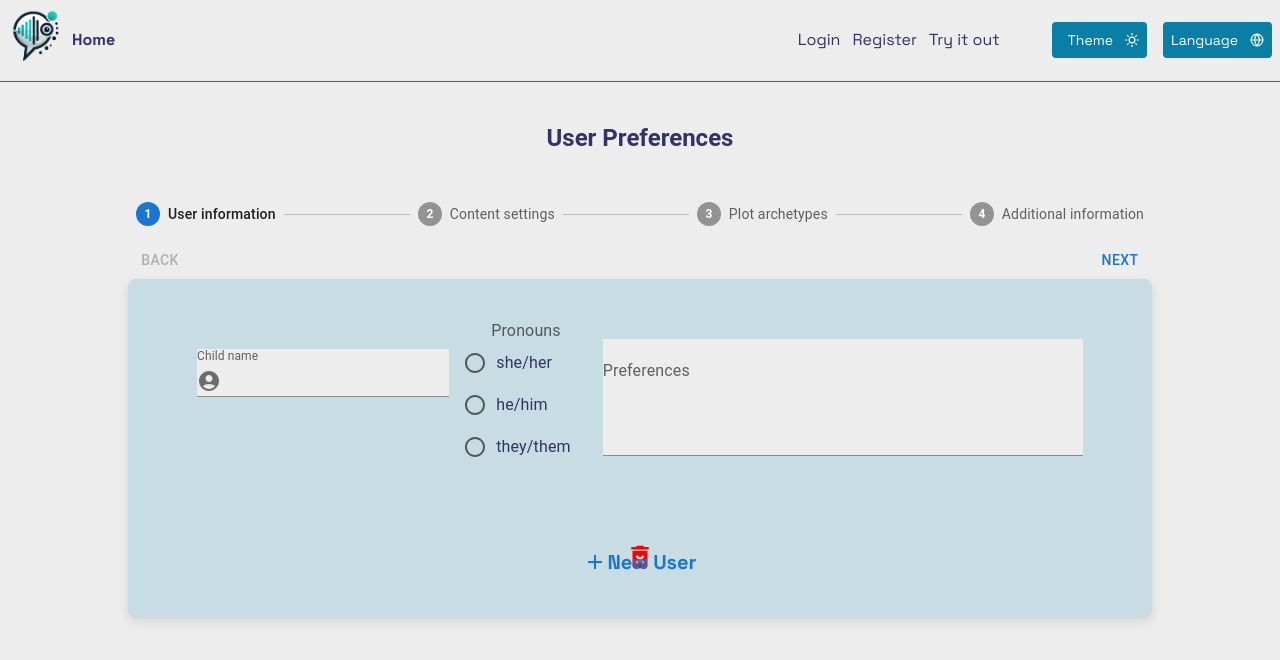
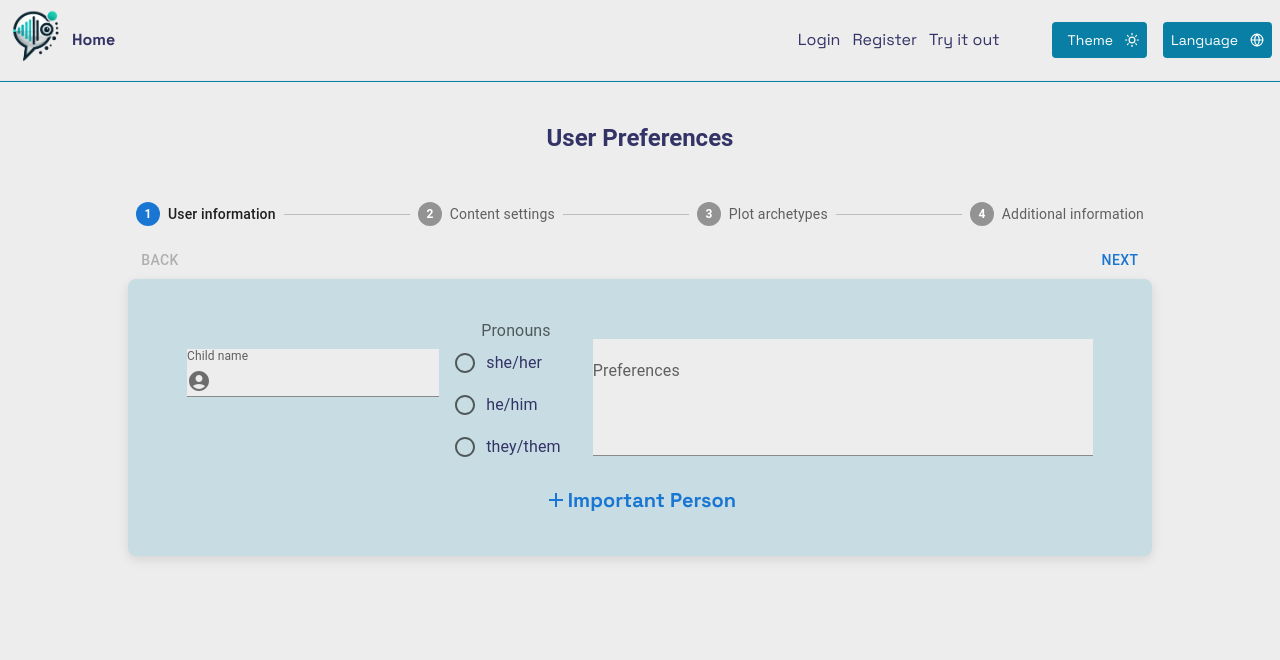
Before and after one commit to Irishumanoid/EdTech_App, a Next.js app: page /en/home in a window 1280 px wide. Shown: the top 660 px of the page. Built offline with nearby package versions, Linux system fonts and the light colour scheme.

Commit message:
more pleasing home page info enter ui

```diff
--- a/src/app/[locale]/components/CheckboxGrid.tsx
+++ b/src/app/[locale]/components/CheckboxGrid.tsx
@@ -5,8 +5,8 @@ import { addPlot, removePlot } from '../../store/features/userStorySlice';
 import { useState } from 'react';
 
 interface CheckboxGridProps {
-    numCols: number,
-    entries: string[],
+    numCols: number;
+    entries: string[];
 }
 
 export const CheckboxGrid = ({ numCols, entries }: CheckboxGridProps) => {
--- a/src/app/[locale]/components/ChildInfo.tsx
+++ b/src/app/[locale]/components/ChildInfo.tsx
@@ -16,10 +16,11 @@ import { IconButton } from '@mui/material';
 
 interface ChildInfoProps {
     index: number;
+    isMain: boolean;
     onDelete: (index: number) => void;
 }
 
-export const ChildInfo = ({ index, onDelete }: ChildInfoProps) => {
+export const ChildInfo = ({ index, isMain, onDelete }: ChildInfoProps) => {
     const [name, setName] = useState('');
     const [pronoun, setPronoun] = useState('');
     const [prefs, setPrefs] = useState('');
@@ -42,11 +43,11 @@ export const ChildInfo = ({ index, onDelete }: ChildInfoProps) => {
     }
 
     return (
-        <div>
+        <Box paddingLeft={isMain ? 0 : 8}>
             <Box sx={{ '& > :not(style)': { m: 1 } }} id={`child-info-${index}`}>
                 <TextField
                     id="input-with-icon-textfield"
-                    label={index === 0 ? "Child name" : `Friend ${index} name`}
+                    label={index === 0 ? "Child name" : `Person ${index} name`}
                     sx={{ position: 'relative', top: '30px', backgroundColor: 'var(--background)' }}
                     slotProps={{
                     input: {
@@ -77,13 +78,14 @@ export const ChildInfo = ({ index, onDelete }: ChildInfoProps) => {
                     variant="standard"
                     onChange={(e) => setPrefs(e.target.value)}
                     sx = {{
-                        width:'50%',
+                        width:'500px',
                         position: 'relative',
                         top: '20px',
                         backgroundColor: 'var(--background)',
                         textEmphasisColor: 'var(--button-text)',
                     }}
                 />
+                {!isMain &&
                     <IconButton
                         color="primary"
                         aria-label="delete"
@@ -91,7 +93,8 @@ export const ChildInfo = ({ index, onDelete }: ChildInfoProps) => {
                         sx={{position: 'relative', top: '50px'}}>
                             <DeleteForeverIcon sx={{color: 'red', fontSize: 30}}/>
                     </IconButton>
+                }
             </Box>
-        </div>
+        </Box>
     );
 }
--- a/src/app/[locale]/home/page.tsx
+++ b/src/app/[locale]/home/page.tsx
@@ -23,7 +23,7 @@ const minChoices = [1, 2, 5, 10];
 export default function Home() {
     const dispatch = useAppDispatch();
     const user = useAppSelector((state) => state.user);
-    const [inputList, setInputList] = useState([<ChildInfo index={0} key={0} onDelete={() => userDelete(0)}/>]);
+    const [inputList, setInputList] = useState([<ChildInfo index={0} key={0} isMain={true} onDelete={() => userDelete(0)}/>]);
     const [minsStates, setMinsStates] = useState(new Map(Array.from(minChoices).map(choice => [choice, false])));
     const [ageRange, setAgeRange] = useState([0, 18]);
     const [isAudio, setIsAudio] = useState(false);
@@ -56,7 +56,7 @@ export default function Home() {
         const newIndex = inputList.length;
         setInputList((prevList) => [
             ...prevList,
-            <ChildInfo key={newIndex} index={newIndex} onDelete={() => userDelete(newIndex)} />
+            <ChildInfo key={newIndex} index={newIndex} isMain={false} onDelete={() => userDelete(newIndex)}/>
         ]);
     }
 
@@ -71,7 +71,6 @@ export default function Home() {
 
     const handleMinsChange = (input: number) => {
         dispatch(setNumMins(input));
-        const keys = minsStates.keys();
         const newMap = new Map(Array.from(minChoices).map(choice => [choice, choice === input]));
         setMinsStates(newMap);
     }
@@ -199,10 +198,13 @@ export default function Home() {
                     }}>
                     {activeStep === 0 &&
                         <Box>
+                            <Stack direction='row'>
+
+                            </Stack>
                             {inputList}
                             <IconButton color="primary" aria-label="add" onClick={() => genButtonClick()} sx={{ fontSize: 20 }}>
                                 <AddIcon />
-                                New User
+                                Important Person
                             </IconButton>
                         </Box>
                     }
```
Lines whose indentation alone changed are shown as unchanged.
